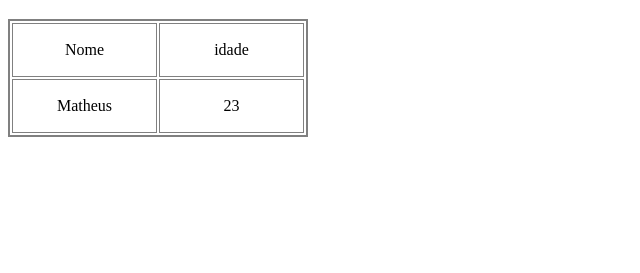
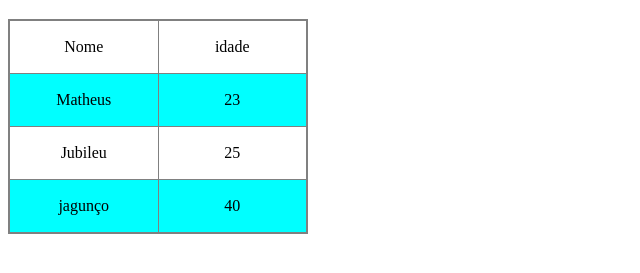
Before and after one commit to Mattheusgabriel/HTML-DEVELOPER, a plain HTML site: page exercicios/ex013/index.html in a window 1280 px wide. Shown: the part 61-334 px from the top of the page, without its empty margins (0-640 px from the left). Drawn offline with Linux system fonts and the light colour scheme.

Commit message:
Trabalhando com tabelas tag (tr)

```diff
--- a/exercicios/ex013/index.html
+++ b/exercicios/ex013/index.html
@@ -8,6 +8,7 @@
         table {
             text-align: center;
             border: 2px solid grey;
+            border-collapse: collapse;
             height: 100px;
             width: 300px;
         }
@@ -18,6 +19,13 @@
             width: 100px;
         }
 
+        tr:nth-child(even) {
+            background-color: aqua;
+        }
+
+        table tr:hover {
+            background-color: burlywood;
+        }
     </style>
 </head>
 <body>
@@ -32,6 +40,14 @@
             <td>Matheus</td>
             <td>23</td>
         </tr>
+        <tr>
+            <td>Jubileu</td>
+            <td>25</td>
+        </tr>
+        <tr>
+            <td>jagunço</td>
+            <td>40</td>
+        </tr>
     </table>
 </body>
 </html>
```
